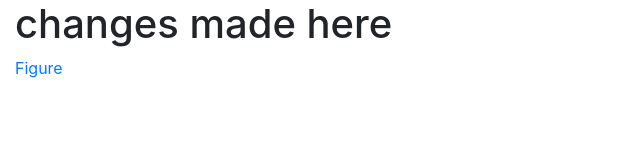
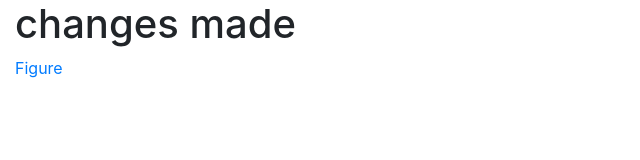
Before and after one commit to sujeetsindhu/BootstrapApplication, an Angular app: page / in a window 1280 px wide. Shown: the top 160 px of the page, without its empty margins (0-640 px from the left). Built offline with nearby package versions, Linux system fonts and the light colour scheme.

Commit message:
specified

```diff
--- a/src/app/app.component.html
+++ b/src/app/app.component.html
@@ -1,4 +1,5 @@
 <div class="container-fluid border-0">
-<h1>changes made here</h1>
+<h1>changes made </h1>
+
     <router-outlet></router-outlet>
 </div>
```
